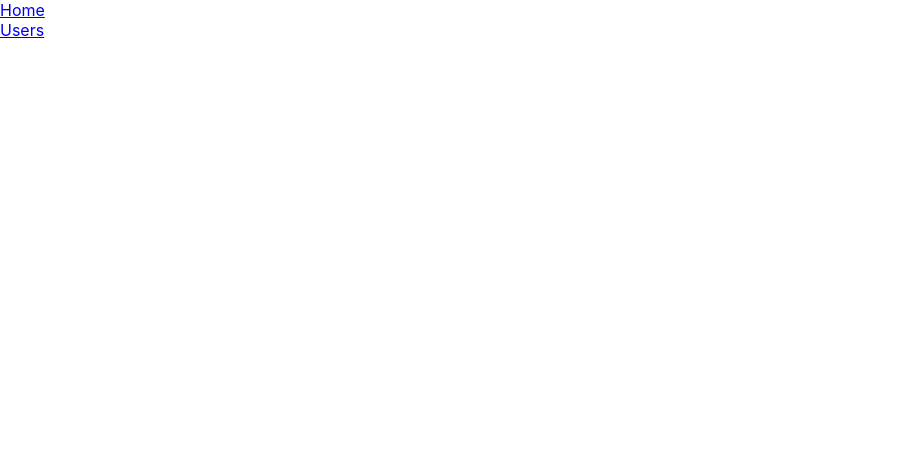
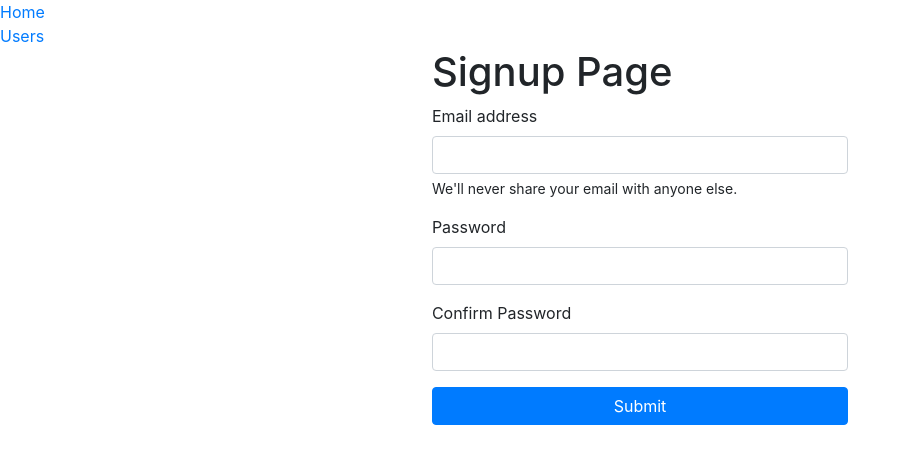
Before and after one commit to boyepanthera/bcc-profile-showcaser, a React (Create React App) app: page /signup in a window 1280 px wide. Shown: the top 464 px of the page, without its empty margins (0-910 px from the left). Built offline with nearby package versions, Linux system fonts and the light colour scheme.

Commit message:
push blog

```diff
--- a/package.json
+++ b/package.json
@@ -6,6 +6,8 @@
     "@testing-library/jest-dom": "^5.11.4",
     "@testing-library/react": "^11.1.0",
     "@testing-library/user-event": "^12.1.10",
+    "axios": "^0.21.1",
+    "bootstrap": "^4.6.0",
     "react": "^17.0.1",
     "react-dom": "^17.0.1",
     "react-router-dom": "^5.2.0",
--- a/src/App.js
+++ b/src/App.js
@@ -2,6 +2,8 @@ import Home from "./Home";
 import { Component } from "react";
 import { Navbar } from "./Navbar";
 import { User, GetUserById } from "./User";
+import { Login } from "./Login";
+import { Signup } from "./Signup";
 import { BrowserRouter as Router, Switch, Route } from "react-router-dom";
 
 export default class App extends Component {
@@ -9,11 +11,15 @@ export default class App extends Component {
     return (
       <Router>
         <Navbar />
-        <Switch>
-          <Route exact path="/" component={Home} />
-          <Route exact path="/users" component={User} />
-          <Route exact path="/users/:id" component={GetUserById} />
-        </Switch>
+        <div className="container-fluid">
+          <Switch>
+            <Route exact path="/" component={Home} />
+            <Route path="/users" component={User} />
+            <Route path="/users/:id" component={GetUserById} />
+            <Route path="/login" component={Login} />
+            <Route path="/signup" component={Signup} />
+          </Switch>
+        </div>
       </Router>
     );
   }
--- a/src/Home.js
+++ b/src/Home.js
@@ -1,104 +1,17 @@
 import { Component } from "react";
-
+import { Link } from "react-router-dom";
 export default class Home extends Component {
-  constructor() {
-    super();
-    this.state = {
-      age: 0,
-      purpose: "",
-      social: "",
-      fullName: "",
-    };
-    // this.handleInputChange = this.handleInputChange.bind(this);
-  }
-  //no direct mutation of state;
-  //binding methods to your component using constructor method;
-
-  handleInputChange = (event) => {
-    this.setState({ [event.target.name]: event.target.value });
-  };
-
-  // handleInputChange = (event) => {
-  //   this.setState({ [event.target.name]: event.target.value });
-  // };
-
   render() {
     return (
       <>
-        <Intro age={this.state.age} fullName={this.state.fullName} />
-        <Purpose age={this.state.age} designation={this.state.purpose} />
-        <Social age={this.state.age} twitter={this.state.social} />
-        <div>I am {this.state.age} years old</div>
-        <div>Make the profile yours Fill the form below </div>
+        <div className="text-4">Welcome to our Blog</div>
         <div>
-          <label htmlFor="fullName">FullName</label>
-          <input
-            onChange={this.handleInputChange}
-            id="fullName"
-            type="text"
-            name="fullName"
-          />
+          Need an Account ? <Link to="/signup">Signup here </Link>{" "}
         </div>
         <div>
-          <label htmlFor="purpose">Purpose</label>
-          <input
-            onChange={this.handleInputChange}
-            id="purpose"
-            type="text"
-            name="purpose"
-          />
-        </div>
-        <div>
-          <label htmlFor="social">Social</label>
-          <input
-            onChange={this.handleInputChange}
-            id="social"
-            type="text"
-            name="social"
-          />
-        </div>
-        <div>
-          <label htmlFor="age">Age</label>
-          <input
-            onChange={this.handleInputChange}
-            id="age"
-            step="1"
-            type="number"
-            name="age"
-          />
+          Already have an account? <Link to="/login">Login Here</Link>
         </div>
       </>
     );
   }
 }
-
-class Intro extends Component {
-  render() {
-    return (
-      <div>
-        I am {this.props.fullName} and age {this.props.age}
-      </div>
-    );
-  }
-}
-
-class Purpose extends Component {
-  render() {
-    return (
-      <div>
-        I am {this.props.designation} and age {this.props.age}
-      </div>
-    );
-  }
-}
-
-class Social extends Component {
-  render() {
-    return (
-      <div>
-        You can Reach me on Twitter @{this.props.twitter} and age{" "}
-        {this.props.age}
-      </div>
-    );
-  }
-}
--- /dev/null
+++ b/src/Login.js
@@ -0,0 +1,7 @@
+import { Component } from "react";
+
+export class Login extends Component {
+  render() {
+    return <div>Login Page</div>;
+  }
+}
--- /dev/null
+++ b/src/Signup.js
@@ -0,0 +1,135 @@
+import { Component } from "react";
+import axios from "axios";
+
+export class Signup extends Component {
+  constructor() {
+    super();
+    this.state = {
+      email: "",
+      password: "",
+      confirmPassword: "",
+      message: "",
+      messageType: "",
+      isFormSubmitting: false,
+    };
+  }
+
+  handleSubmit = async (formValues) => {
+    try {
+      this.setState({ isFormSubmitting: true });
+      let response = await axios.post(
+        "https://bcc-blog-api.herokuapp.com/auth/signup",
+        formValues
+      );
+      //   console.log(response.data);
+      this.setState({
+        message: response?.data?.message,
+        messageType: "success",
+        isFormSubmitting: false,
+      });
+      let stringifiedToken = JSON.stringify(response.data.token);
+      localStorage.setItem("bcc-blog-token", stringifiedToken);
+    } catch (err) {
+      if (err.response && err.response.data) {
+        this.setState({
+          message: err.response.data.message,
+          messageType: "danger",
+          isFormSubmitting: false,
+        });
+      } else {
+        this.setState({
+          message: "Issues occured. check your internet",
+          messageType: "danger",
+          isFormSubmitting: false,
+        });
+      }
+    }
+  };
+
+  handleInputChange = (e) => {
+    this.setState({ [e.target.name]: e.target.value });
+  };
+
+  render() {
+    let { handleInputChange, handleSubmit } = this;
+    let {
+      email,
+      password,
+      confirmPassword,
+      message,
+      messageType,
+      isFormSubmitting,
+    } = this.state;
+    return (
+      <>
+        <div className="">
+          <form
+            onSubmit={(e) => {
+              e.preventDefault();
+              handleSubmit({ email, password, confirmPassword });
+            }}
+            className="auth-form mx-auto "
+          >
+            <h1>Signup Page</h1>
+            {message.length > 0 ? (
+              <p className={`text-${messageType}`}>{message}</p>
+            ) : (
+              ""
+            )}
+            <div class="mb-3">
+              <label htmlFor="exampleInputEmail1" className=" fw-bold">
+                Email address
+              </label>
+              <input
+                type="email"
+                name="email"
+                // placeholder="e.g. malikoba@sodiqmubarak.com"
+                onChange={handleInputChange}
+                className="form-control boye"
+                id="email"
+                aria-describedby="emailHelp"
+              />
+              <div id="emailHelp" className=" small form-text">
+                We'll never share your email with anyone else.
+              </div>
+            </div>
+            <div class="mb-3">
+              <label
+                htmlFor="exampleInputPassword1"
+                className="form-label fw-bold"
+              >
+                Password
+              </label>
+              <input
+                type="password"
+                className="form-control"
+                onChange={handleInputChange}
+                id="exampleInputPassword1"
+                name="password"
+              />
+            </div>
+            <div className="mb-3">
+              <label for="exampleInputPassword1" className="form-label">
+                Confirm Password
+              </label>
+              <input
+                type="password"
+                className="form-control"
+                id="confirmPassword"
+                onChange={handleInputChange}
+                name="confirmPassword"
+              />
+            </div>
+            <button
+              disabled={isFormSubmitting}
+              type="submit"
+              class="btn btn-primary col"
+            >
+              {isFormSubmitting ? "Registering..." : "Submit"}
+            </button>
+          </form>
+        </div>
+      </>
+    );
+  }
+}
--- a/src/index.css
+++ b/src/index.css
@@ -1,13 +1,18 @@
 body {
   margin: 0;
-  font-family: -apple-system, BlinkMacSystemFont, 'Segoe UI', 'Roboto', 'Oxygen',
-    'Ubuntu', 'Cantarell', 'Fira Sans', 'Droid Sans', 'Helvetica Neue',
+  font-family: -apple-system, BlinkMacSystemFont, "Segoe UI", "Roboto", "Oxygen",
+    "Ubuntu", "Cantarell", "Fira Sans", "Droid Sans", "Helvetica Neue",
     sans-serif;
   -webkit-font-smoothing: antialiased;
   -moz-osx-font-smoothing: grayscale;
 }
 
 code {
-  font-family: source-code-pro, Menlo, Monaco, Consolas, 'Courier New',
+  font-family: source-code-pro, Menlo, Monaco, Consolas, "Courier New",
     monospace;
 }
+
+.auth-form {
+  width: 33.3%;
+  min-width: 300px;
+}
--- a/src/index.js
+++ b/src/index.js
@@ -1,5 +1,6 @@
 import React, { StrictMode } from "react";
 import { render } from "react-dom";
+import "bootstrap/dist/css/bootstrap.css";
 import "./index.css";
 import App from "./App";
 import reportWebVitals from "./reportWebVitals";
```
Also changed, not shown: 1 other file (tests, documents, lock files or other folders).
